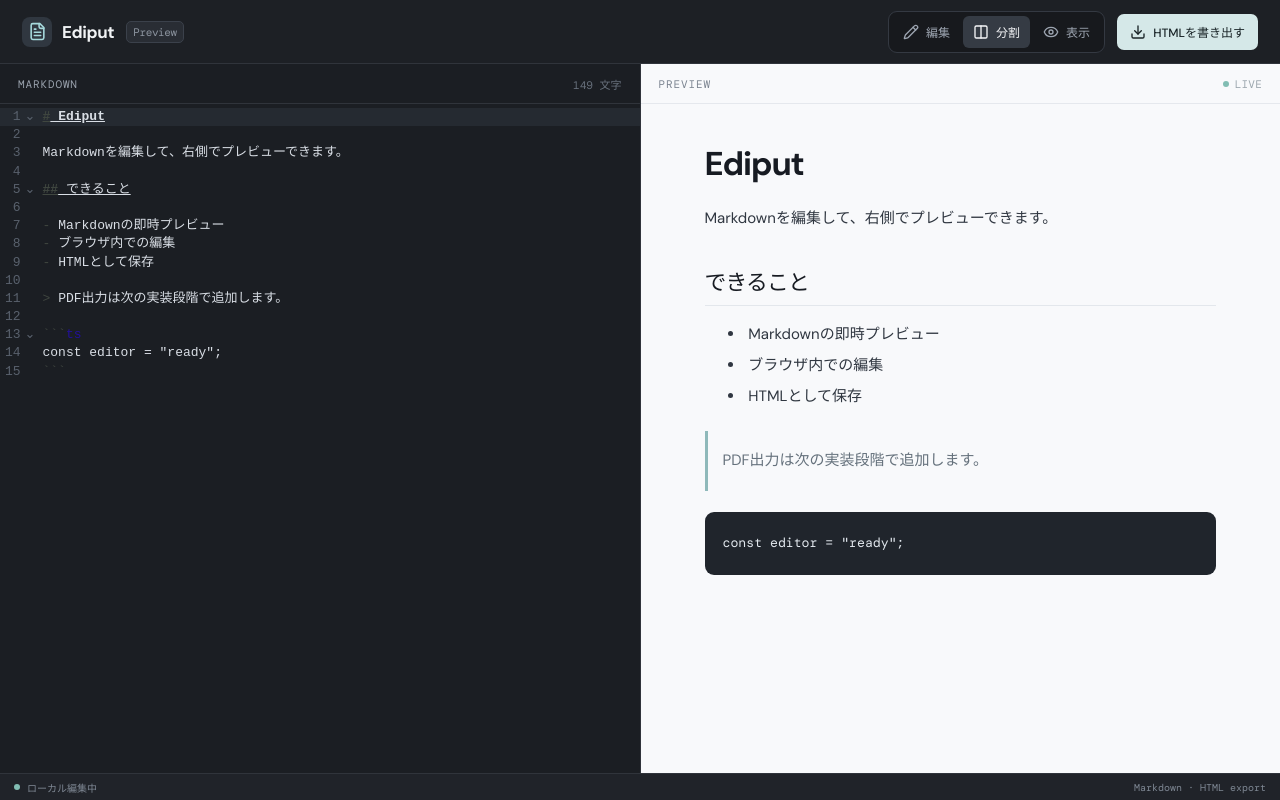
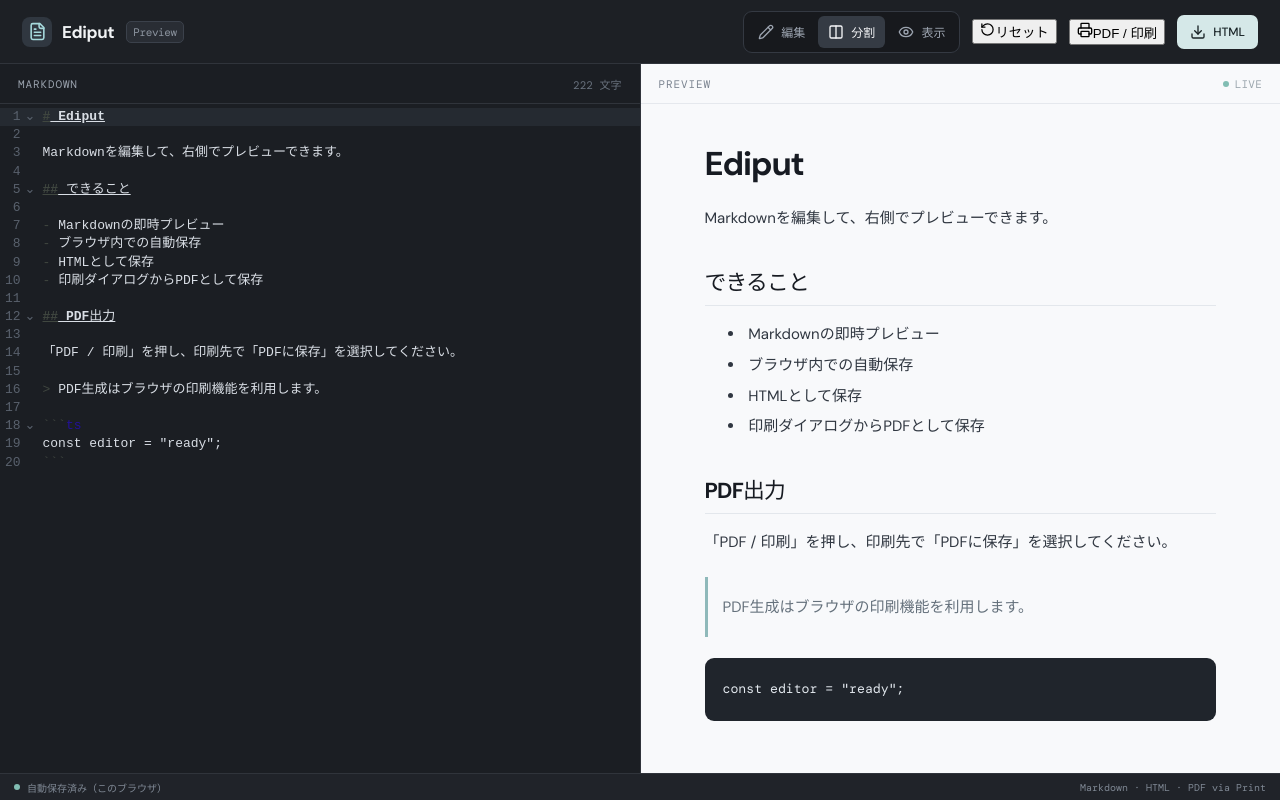
Before and after one commit to sibainugameing/Ediput-editor, a React (Vite) app: page / in a window 1280 px wide. Built offline with nearby package versions, Linux system fonts and the light colour scheme.

Commit message:
feat: add local autosave and print-to-PDF export

```diff
--- a/src/App.tsx
+++ b/src/App.tsx
@@ -1,27 +1,49 @@
-import { useMemo, useState } from 'react';
+import { useEffect, useMemo, useState } from 'react';
 import CodeMirror from '@uiw/react-codemirror';
 import { markdown } from '@codemirror/lang-markdown';
 import { marked } from 'marked';
-import { Download, FileText, Eye, Pencil, Columns2 } from 'lucide-react';
+import { Download, FileText, Eye, Pencil, Columns2, Printer, RotateCcw } from 'lucide-react';
 
-const starter = `# Ediput\n\nMarkdownを編集して、右側でプレビューできます。\n\n## できること\n\n- Markdownの即時プレビュー\n- ブラウザ内での編集\n- HTMLとして保存\n\n> PDF出力は次の実装段階で追加します。\n\n\`\`\`ts\nconst editor = "ready";\n\`\`\``;
+const STORAGE_KEY = 'ediput.document.v1';
+const starter = `# Ediput\n\nMarkdownを編集して、右側でプレビューできます。\n\n## できること\n\n- Markdownの即時プレビュー\n- ブラウザ内での自動保存\n- HTMLとして保存\n- 印刷ダイアログからPDFとして保存\n\n## PDF出力\n\n「PDF / 印刷」を押し、印刷先で「PDFに保存」を選択してください。\n\n> PDF生成はブラウザの印刷機能を利用します。\n\n\`\`\`ts\nconst editor = "ready";\n\`\`\``;
 
 type ViewMode = 'split' | 'edit' | 'preview';
 
+function downloadText(filename: string, content: string, type: string) {
+  const blob = new Blob([content], { type });
+  const url = URL.createObjectURL(blob);
+  const anchor = document.createElement('a');
+  anchor.href = url;
+  anchor.download = filename;
+  anchor.click();
+  window.setTimeout(() => URL.revokeObjectURL(url), 1000);
+}
+
 export default function App() {
-  const [source, setSource] = useState(starter);
+  const [source, setSource] = useState(() => {
+    try { return localStorage.getItem(STORAGE_KEY) ?? starter; }
+    catch { return starter; }
+  });
   const [view, setView] = useState<ViewMode>('split');
+  const [saved, setSaved] = useState(true);
   const html = useMemo(() => marked.parse(source, { async: false }) as string, [source]);
 
+  useEffect(() => {
+    setSaved(false);
+    const timer = window.setTimeout(() => {
+      try { localStorage.setItem(STORAGE_KEY, source); setSaved(true); }
+      catch { setSaved(false); }
+    }, 300);
+    return () => window.clearTimeout(timer);
+  }, [source]);
+
   function exportHtml() {
-    const documentHtml = `<!doctype html><html lang="ja"><head><meta charset="utf-8"><meta name="viewport" content="width=device-width,initial-scale=1"><title>Ediput document</title><style>body{font:16px/1.75 system-ui,sans-serif;max-width:800px;margin:48px auto;padding:0 24px;color:#20242b}pre{overflow:auto;background:#f2f4f7;padding:16px;border-radius:8px}blockquote{border-left:3px solid #8a96a8;padding-left:16px;color:#596273}img{max-width:100%}</style></head><body>${html}</body></html>`;
-    const blob = new Blob([documentHtml], { type: 'text/html;charset=utf-8' });
-    const url = URL.createObjectURL(blob);
-    const anchor = document.createElement('a');
-    anchor.href = url;
-    anchor.download = 'ediput-document.html';
-    anchor.click();
-    URL.revokeObjectURL(url);
+    const documentHtml = `<!doctype html><html lang="ja"><head><meta charset="utf-8"><meta name="viewport" content="width=device-width,initial-scale=1"><title>Ediput document</title><style>body{font:16px/1.75 system-ui,sans-serif;max-width:800px;margin:48px auto;padding:0 24px;color:#20242b}pre{overflow:auto;background:#f2f4f7;padding:16px;border-radius:8px}blockquote{border-left:3px solid #8a96a8;padding-left:16px;color:#596273}img{max-width:100%}table{border-collapse:collapse}th,td{border:1px solid #ccd2da;padding:6px 10px}</style></head><body>${html}</body></html>`;
+    downloadText('ediput-document.html', documentHtml, 'text/html;charset=utf-8');
+  }
+
+  function resetDocument() {
+    if (window.confirm('現在の文章を初期サンプルに戻しますか？')) setSource(starter);
   }
 
   return <main className="app-shell">
@@ -33,13 +55,15 @@ export default function App() {
           <button className={view === 'split' ? 'active' : ''} onClick={() => setView('split')} title="分割"><Columns2 size={16}/><span>分割</span></button>
           <button className={view === 'preview' ? 'active' : ''} onClick={() => setView('preview')} title="プレビュー"><Eye size={16}/><span>表示</span></button>
         </div>
-        <button className="export-button" onClick={exportHtml}><Download size={16}/><span>HTMLを書き出す</span></button>
+        <button className="secondary-button" onClick={resetDocument} title="サンプルに戻す"><RotateCcw size={15}/><span>リセット</span></button>
+        <button className="secondary-button" onClick={() => window.print()}><Printer size={16}/><span>PDF / 印刷</span></button>
+        <button className="export-button" onClick={exportHtml}><Download size={16}/><span>HTML</span></button>
       </div>
     </header>
     <section className={`workspace mode-${view}`}>
       {view !== 'preview' && <section className="pane editor-pane"><div className="pane-heading"><span>MARKDOWN</span><span className="pane-meta">{source.length} 文字</span></div><CodeMirror value={source} height="100%" extensions={[markdown()]} onChange={setSource} basicSetup={{ lineNumbers: true, foldGutter: true, highlightActiveLine: true }} /></section>}
       {view !== 'edit' && <section className="pane preview-pane"><div className="pane-heading"><span>PREVIEW</span><span className="live-indicator"><i/> LIVE</span></div><article className="markdown-body" dangerouslySetInnerHTML={{ __html: html }} /></section>}
     </section>
-    <footer className="statusbar"><span><i className="status-dot"/> ローカル編集中</span><span>Markdown · HTML export</span></footer>
+    <footer className="statusbar"><span><i className="status-dot"/> {saved ? '自動保存済み（このブラウザ）' : '保存中…'}</span><span>Markdown · HTML · PDF via Print</span></footer>
   </main>;
 }
```
